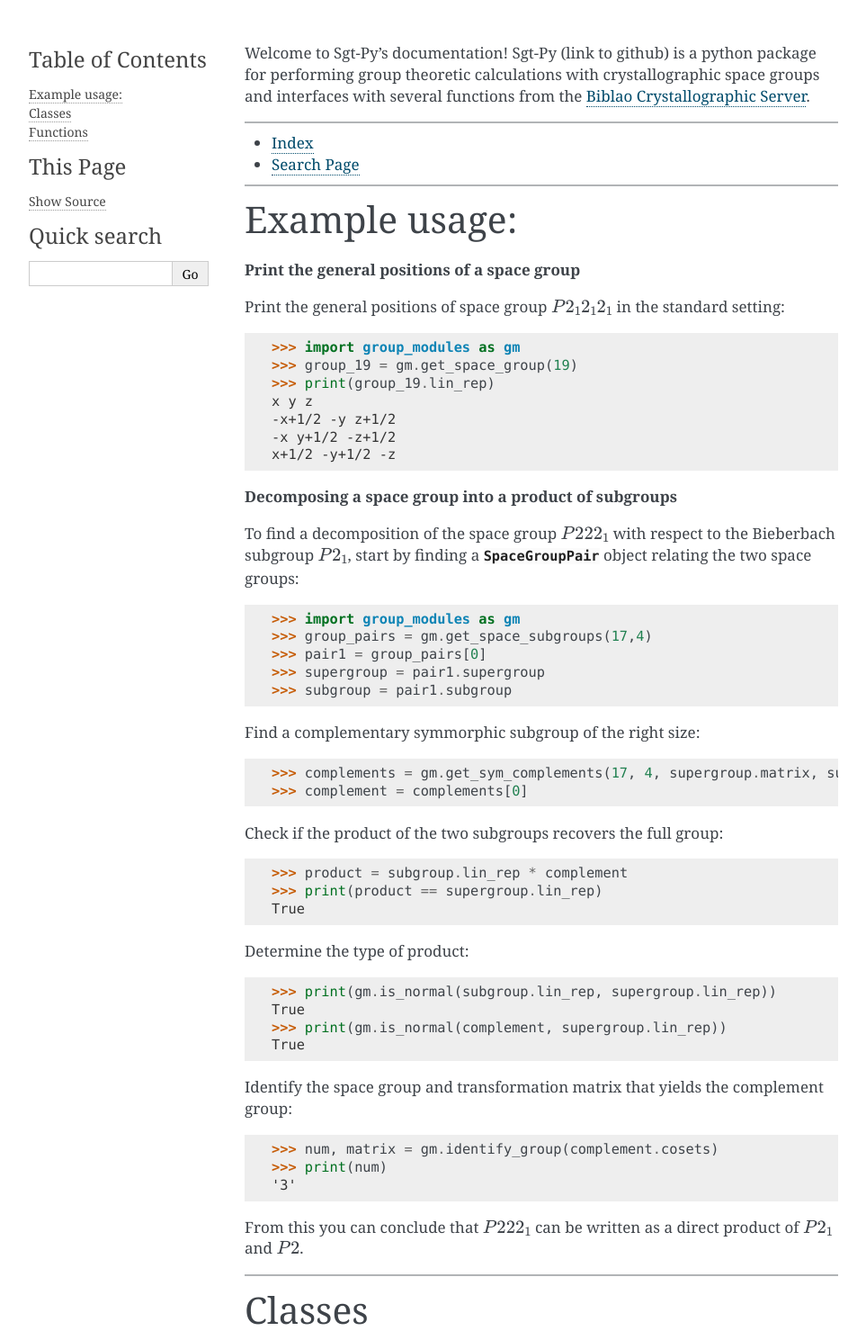
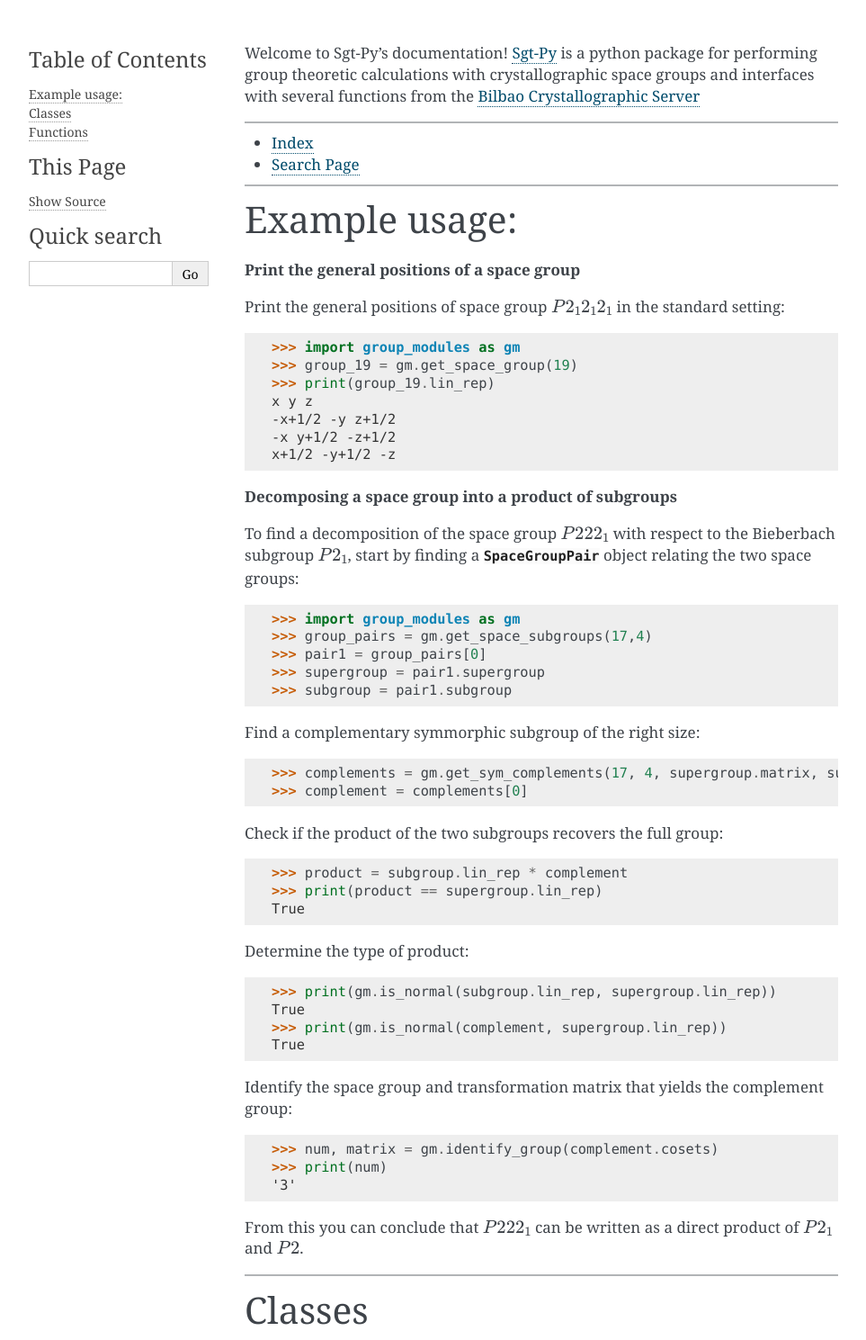
Before and after one commit to kratnay1/sgt-py, a Sphinx documentation site: the page built from docs/index.rst, in a window 1280 px wide, cut to the strip 0-1489 px from the top of the page. Shown: the whole strip at 90% size, without its empty margins (148-1111 px from the left). Built offline with Sphinx 7.4.7, drawn with Linux system fonts in a browser that asks for light colours; formulas are drawn with MathJax 3.

```diff
--- a/docs/index.rst
+++ b/docs/index.rst
@@ -3,7 +3,10 @@
    You can adapt this file completely to your liking, but it should at least
    contain the root `toctree` directive.
 
-Welcome to Sgt-Py's documentation! Sgt-Py (link to github) is a python package for performing group theoretic calculations with crystallographic space groups and interfaces with several functions from the `Biblao Crystallographic Server <www.cryst.ehu.es/>`_.
+Welcome to Sgt-Py's documentation! Sgt-Py_ is a python package for performing group theoretic calculations with crystallographic space groups and interfaces with several functions from the `Bilbao Crystallographic Server`_
+
+.. _Sgt-Py: https://github.com/kratnay1/sgt-py/
+.. _Bilbao Crystallographic Server: www.cryst.ehu.es
 
 .. toctree::
    :maxdepth: 2
```
